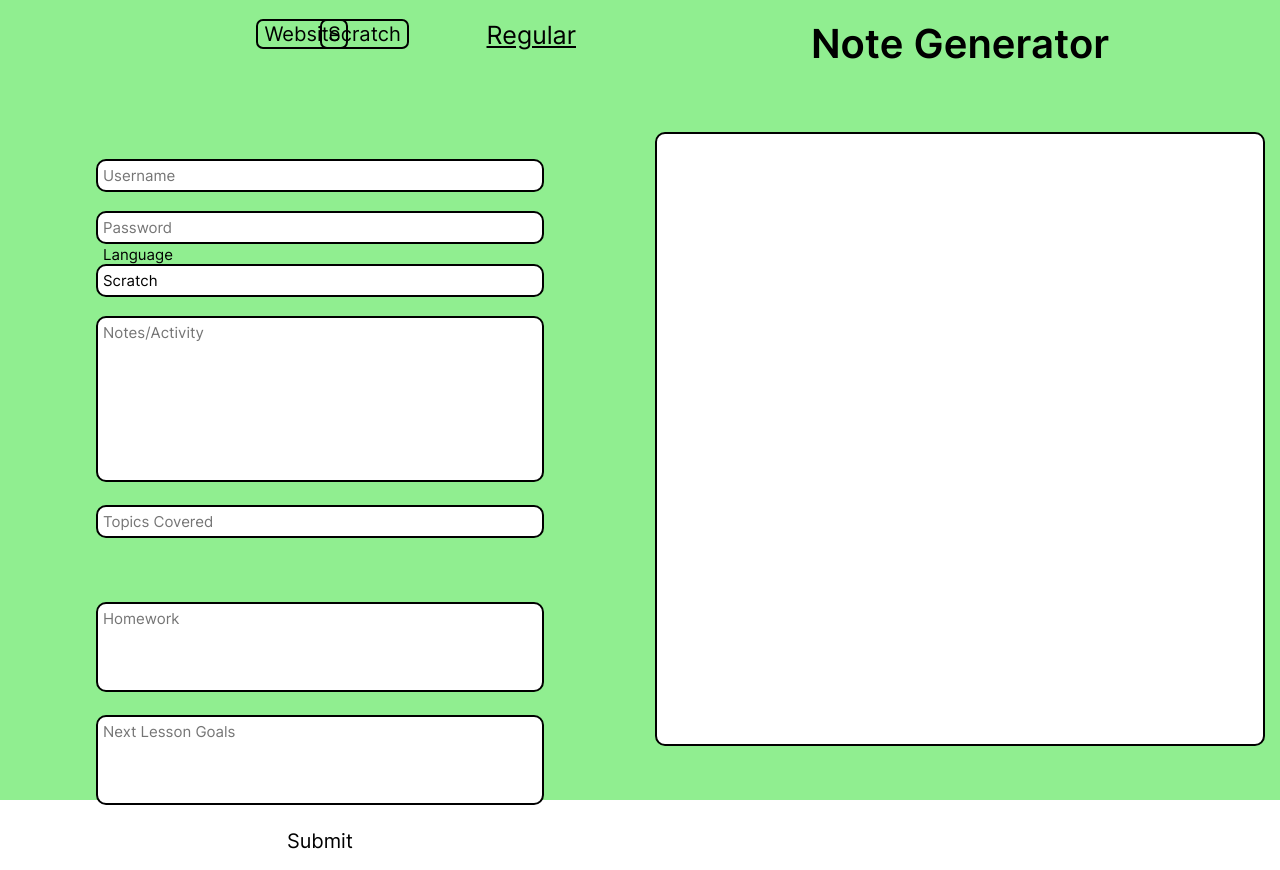
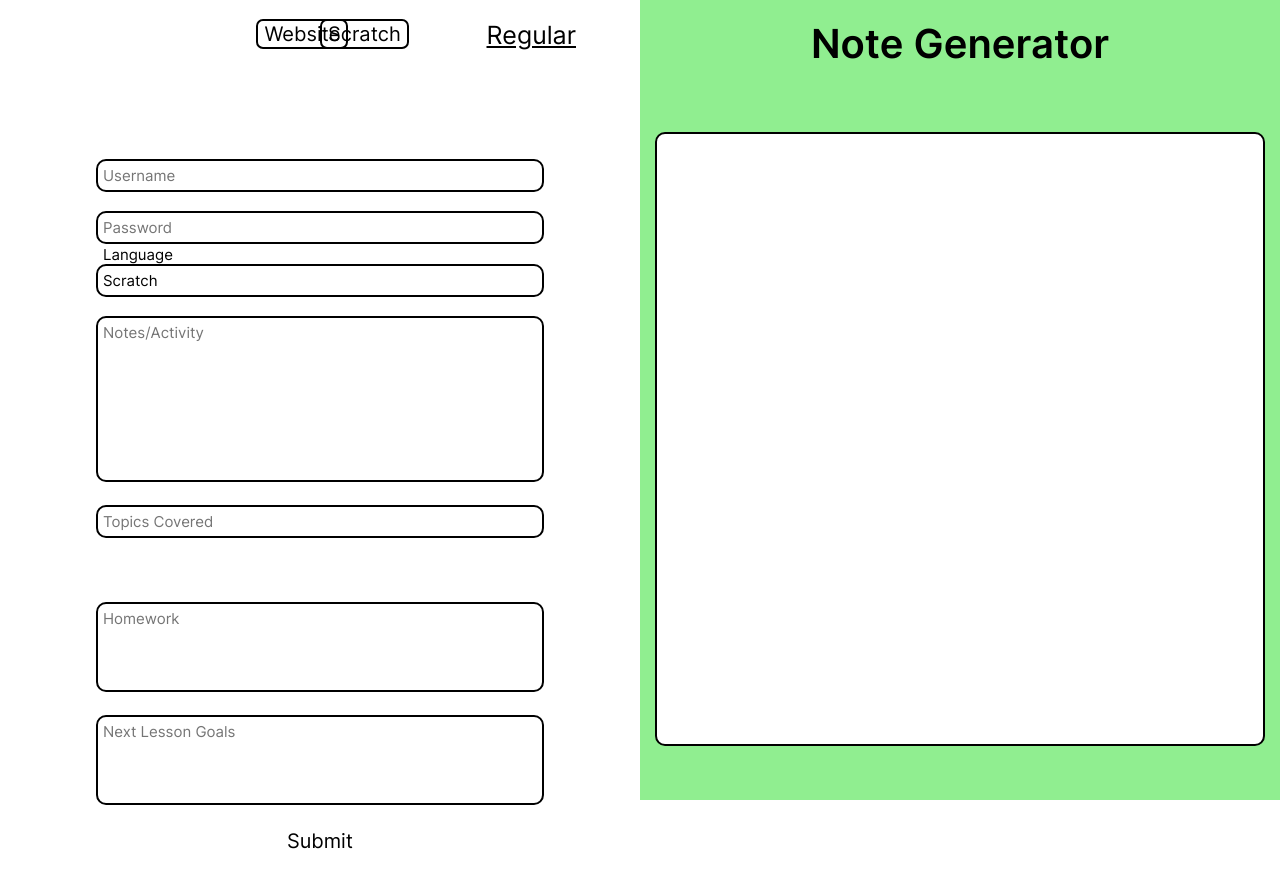
Before and after one commit to AlexL374/coderSchoolNotes, an Angular app: page / in a window 1280 px wide. Built offline with nearby package versions, Linux system fonts and the light colour scheme.

Commit message:
Fixed background a little

```diff
--- a/src/app/main-page/main-page.component.css
+++ b/src/app/main-page/main-page.component.css
@@ -58,8 +58,7 @@ textarea {
   'regular trial';
   grid-template-columns: 50% 50%;
   grid-auto-flow: row;
-  height: 95vh;
-  background-color: #90ee90;
+  /*background-color: #90ee90;*/
   min-height: 100vh;
 }
 
@@ -87,6 +86,11 @@ textarea {
 
 #right {
   text-align: center;
+  background-color: #90ee90;
+  position: fixed;
+  left: 50%;
+  width: 50%;
+  min-height: 100vh;
 }
 
 .title {
@@ -98,9 +102,6 @@ textarea {
 
 #finishDiv {
   grid-area: trial;
-  position: fixed;
-  left: 50%;
-  width: 50%;
   /*background-image: linear-gradient(to right, white, #90ee90);*/
   justify-content: center;
   align-items: center;
```
